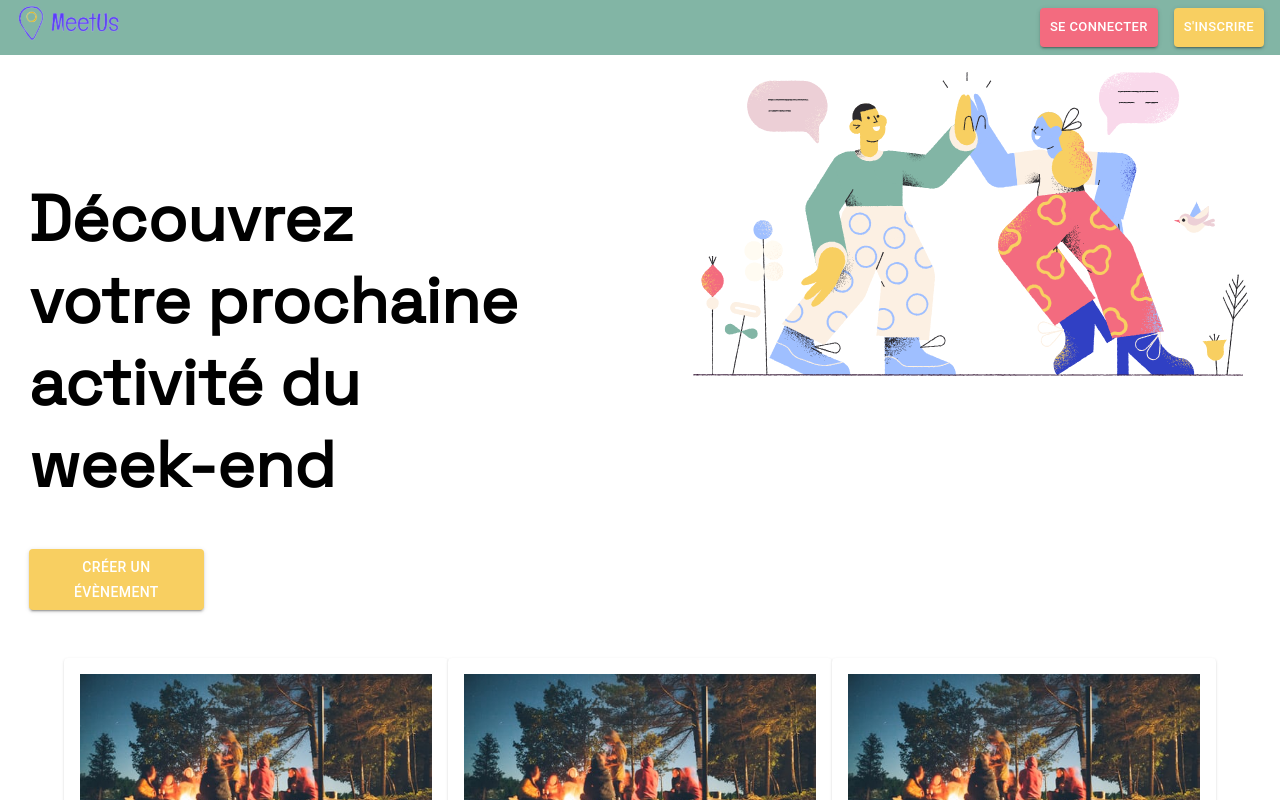
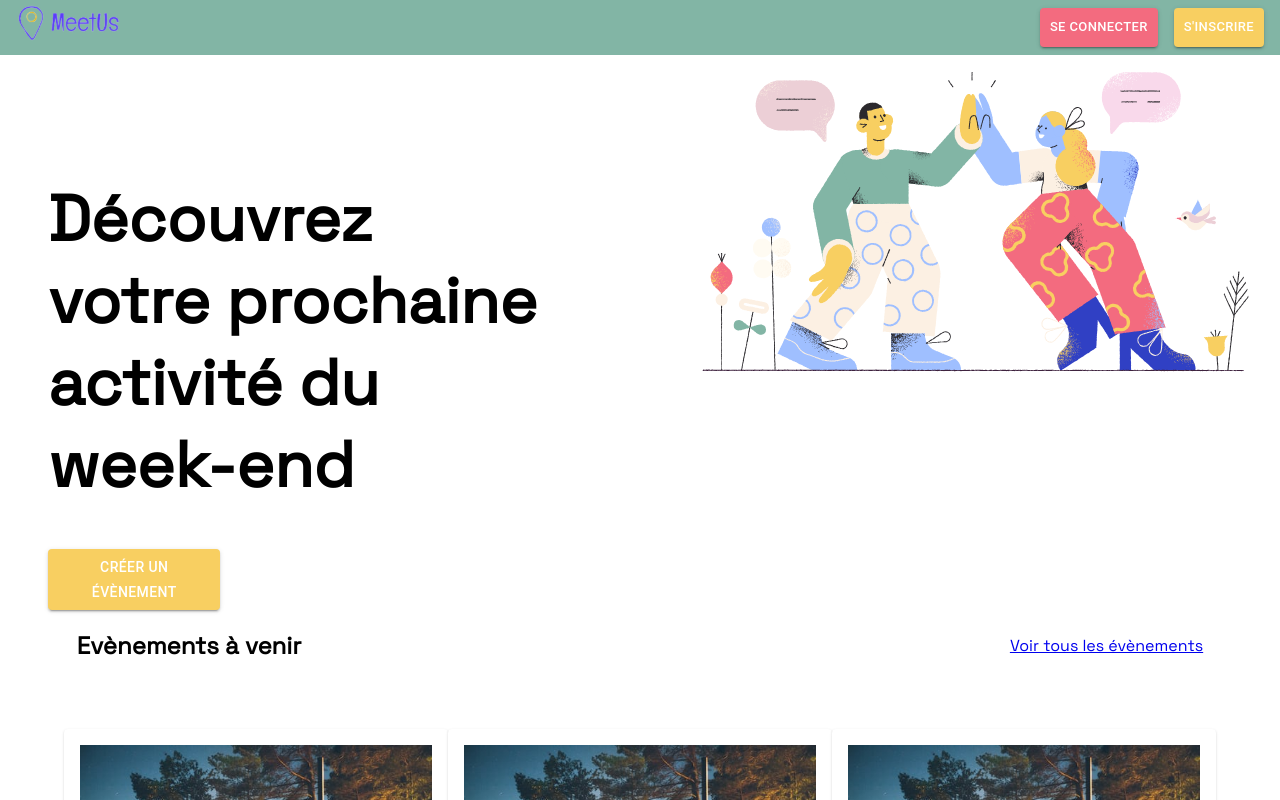
Before and after one commit to GeraldineBB/meetus-front, a React (Create React App) app: page / in a window 1280 px wide. Shown: the top 800 px of the page. Built offline with nearby package versions, Linux system fonts and the light colour scheme.

Commit message:
style wip : space between LinkSection

```diff
--- a/src/components/App/App.tsx
+++ b/src/components/App/App.tsx
@@ -18,6 +18,7 @@ function App() {
     <div className="App">
       <Header />
       <Slogan />
+      <LinkSection title={"Evènements à venir"} buttonName={"Voir tous les évènements"}/>
       <Cards />
       <HowIsWorking />
       <LinkSection title={"Toutes les catégories"} buttonName={"Voir toutes les catégories"}/>
--- a/src/components/LinkSection/style.scss
+++ b/src/components/LinkSection/style.scss
@@ -9,11 +9,13 @@ text-align: center;
 
 @media only screen and (min-device-width : 480px) {
     display: flex;
-    width: 70%;
+    width: 88%;
     flex-direction: row;
     justify-content: space-between;
     margin-top: 1rem;
     margin: auto;
+    align-items: center ;
+
 }
 
 
--- a/src/components/Slogan/style.scss
+++ b/src/components/Slogan/style.scss
@@ -3,7 +3,7 @@
 .slogan {
 
     display: flex;
-    margin-left: 1.8rem;
+    margin-left: 3rem;
     justify-content: space-between;
 
 
--- a/styles/index.scss
+++ b/styles/index.scss
@@ -12,7 +12,7 @@ h1{
 }
 
 h2{
-  font-size: 1.5rem;
+  font-size: 1.9rem;
 }
 
 h3{
```
